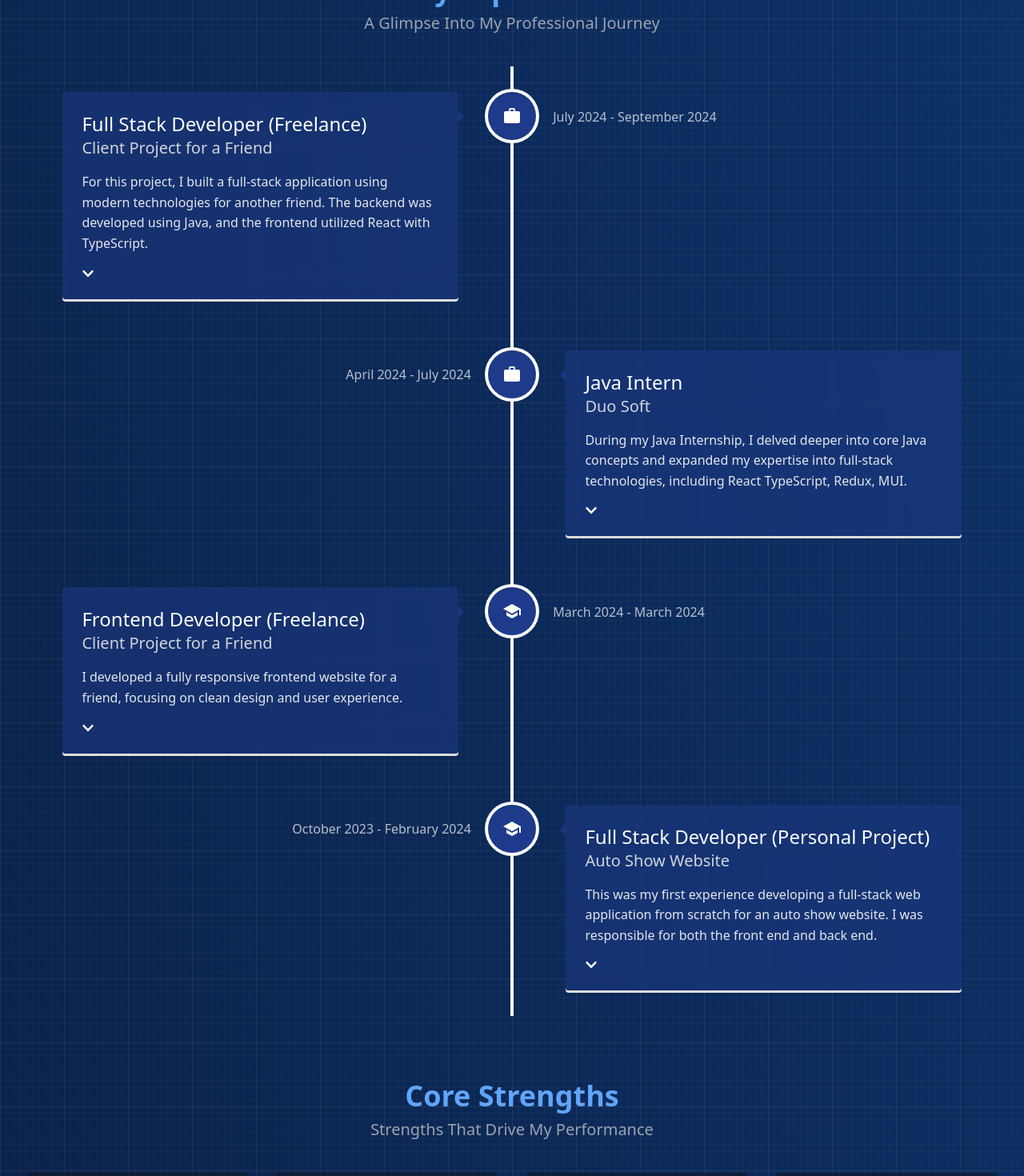
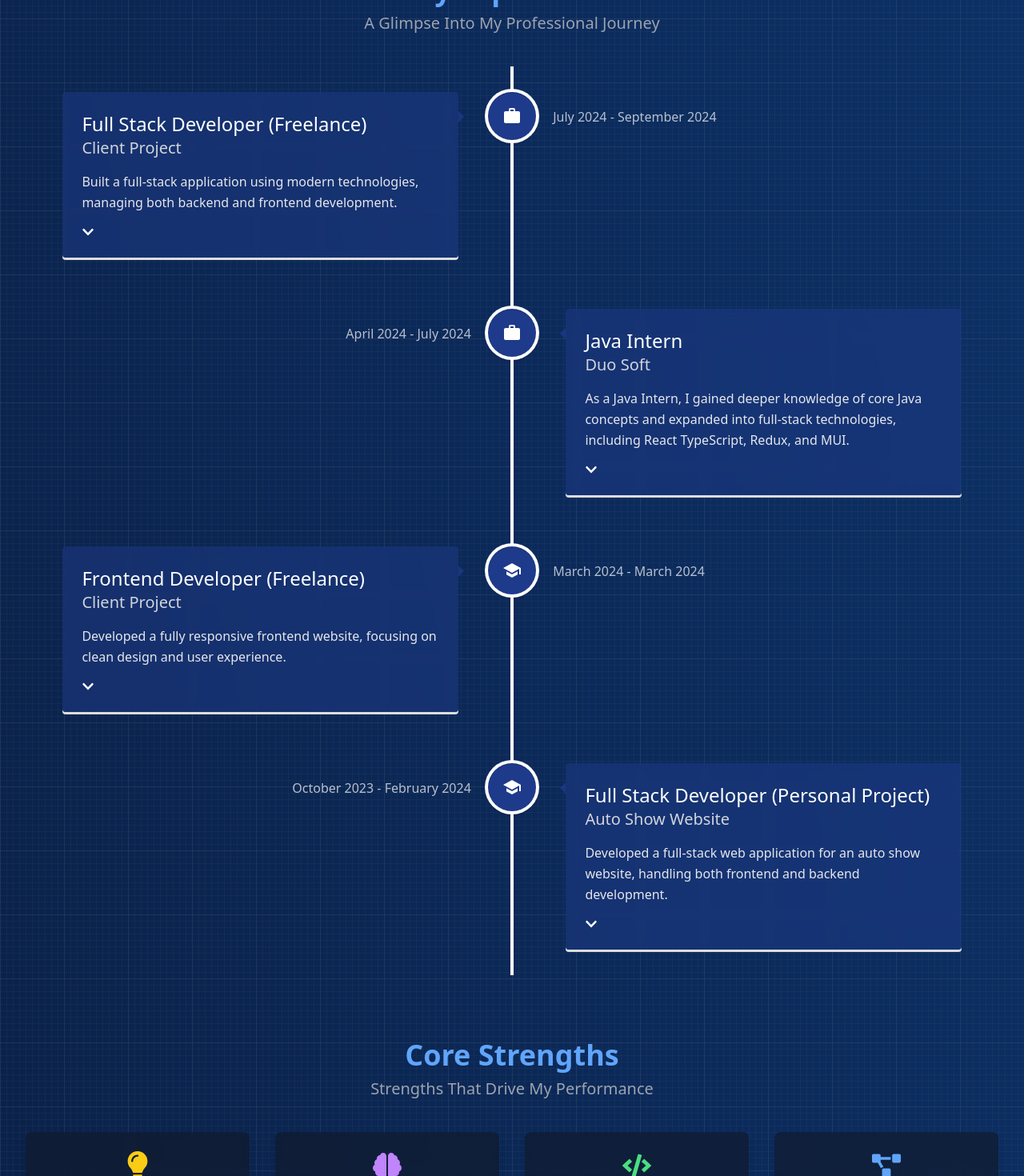
Before and after one commit to DenisDanov/Portfolio-Website, a React (Vite) app: page / in a window 1280 px wide. Shown: the part 2377-3847 px from the top of the page at 80% size. Built offline with nearby package versions, Linux system fonts and the light colour scheme.

Commit message:
Update Experience.tsx

```diff
--- a/src/components/Experience.tsx
+++ b/src/components/Experience.tsx
@@ -17,7 +17,7 @@ const experiences: JobExperience[] = [
         role: 'Full Stack Developer (Personal Project)',
         company: 'Auto Show Website',
         period: 'October 2023 - February 2024',
-        description: `This was my first experience developing a full-stack web application from scratch for an auto show website. I was responsible for both the front end and back end.`,
+        description: `Developed a full-stack web application for an auto show website, handling both frontend and backend development.`,
         keyAchievements: [
             'Developed the backend using Java with Spring Boot and MySQL',
             'Built the frontend using HTML, CSS, JavaScript, and jQuery',
@@ -27,20 +27,20 @@ const experiences: JobExperience[] = [
     },
     {
         role: 'Frontend Developer (Freelance)',
-        company: 'Client Project for a Friend',
+        company: 'Client Project',
         period: 'March 2024 - March 2024',
-        description: `I developed a fully responsive frontend website for a friend, focusing on clean design and user experience.`,
+        description: `Developed a fully responsive frontend website, focusing on clean design and user experience.`,
         keyAchievements: [
             'Designed and developed the website using HTML, CSS, and JavaScript',
             'Ensured responsiveness across different screen sizes and browsers',
-            'Implemented interactive design that dynamically changes content based on user input'
+            'Implemented interactive design with dynamic content changes based on user input'
         ]
     },
     {
         role: 'Java Intern',
         company: 'Duo Soft',
         period: 'April 2024 - July 2024',
-        description: `During my Java Internship, I delved deeper into core Java concepts and expanded my expertise into full-stack technologies, including React TypeScript, Redux, MUI.`,
+        description: `As a Java Intern, I gained deeper knowledge of core Java concepts and expanded into full-stack technologies, including React TypeScript, Redux, and MUI.`,
         keyAchievements: [
             'Developed a University Application Portal from scratch',
             'Designed the database schema and integrated the backend using Java and Spring',
@@ -50,9 +50,9 @@ const experiences: JobExperience[] = [
     },
     {
         role: 'Full Stack Developer (Freelance)',
-        company: 'Client Project for a Friend',
+        company: 'Client Project',
         period: 'July 2024 - September 2024',
-        description: `For this project, I built a full-stack application using modern technologies for another friend. The backend was developed using Java, and the frontend utilized React with TypeScript.`,
+        description: `Built a full-stack application using modern technologies, managing both backend and frontend development.`,
         keyAchievements: [
             'Developed the backend with Java, Spring Boot, and MySQL',
             'Built the frontend using React, TypeScript, and Material-UI',
```
